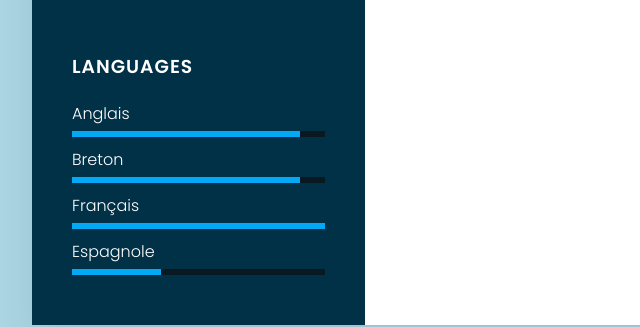
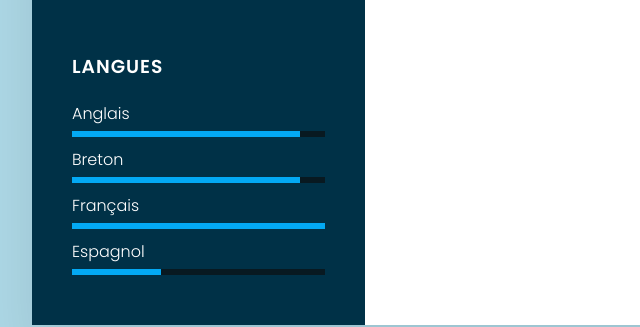
Before and after one commit to disanv03/cv-web-dev, a plain HTML site: page index.html in a window 1280 px wide. Shown: the part 1080-1407 px from the top of the page, 108-748 px from the left. Drawn offline with Linux system fonts and the light colour scheme.

Commit message:
correction

```diff
--- a/index.html
+++ b/index.html
@@ -71,7 +71,7 @@
             </div>
 
             <div class="contactInfo language">
-                <h3 class="title">languages</h3>
+                <h3 class="title">langues</h3>
                 <ul>
                     <li>
                         <span class="text">Anglais</span>
@@ -92,7 +92,7 @@
                         </span>
                     </li>
                     <li>
-                        <span class="text">Espagnole</span>
+                        <span class="text">Espagnol</span>
                         <span class="percent">
                             <div style="width: 35%;"></div>
                         </span>
@@ -103,7 +103,7 @@
 
         <div class="right_side">
             <div class="about">
-                <h2 class="title2">Profile</h2>
+                <h2 class="title2">Profil</h2>
                     <p>
                         J'ai cumulé diverses expériences professionnelles en Bretagne
                         et à l'étranger. En parallèle de mes différents emplois je me suis toujours intéressé à l'informatique
```
